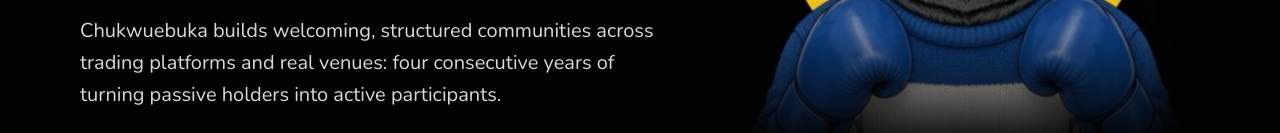
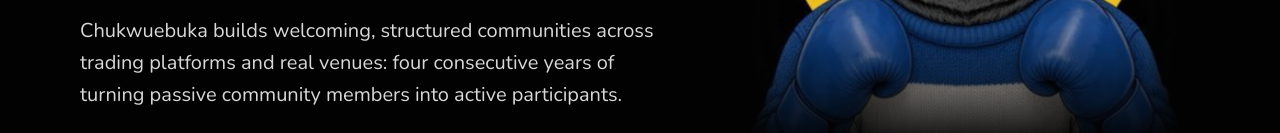
Before and after one commit to Vegasempire001/my-resume, a plain HTML site: page index.html in a window 1280 px wide. Shown: the part 498-631 px from the top of the page. Drawn offline with nearby package versions, Linux system fonts and the light colour scheme.

Commit message:
Add files via upload

```diff
--- a/index.html
+++ b/index.html
@@ -99,7 +99,7 @@ a.tile:hover{transform:translate(-2px,-2px);box-shadow:8px 8px 0 var(--k)}
     <div>
       <p class="eyebrow">Community manager portfolio</p>
       <h1>Community manager for <em>Web3</em> &amp; hybrid communities.</h1>
-      <p class="lead">Chukwuebuka builds welcoming, structured communities across trading platforms and real venues: four consecutive years of turning passive holders into active participants.</p>
+      <p class="lead">Chukwuebuka builds welcoming, structured communities across trading platforms and real venues: four consecutive years of turning passive community members into active participants.</p>
       <div class="btns"><a class="btn y" href="#work">View work</a><a class="btn o" href="#services">What I do</a><a class="btn b" href="#hire">Hire me</a></div>
       <div class="chips"><span>Discord</span><span>Telegram</span><span>X Spaces</span></div>
     </div>
```
